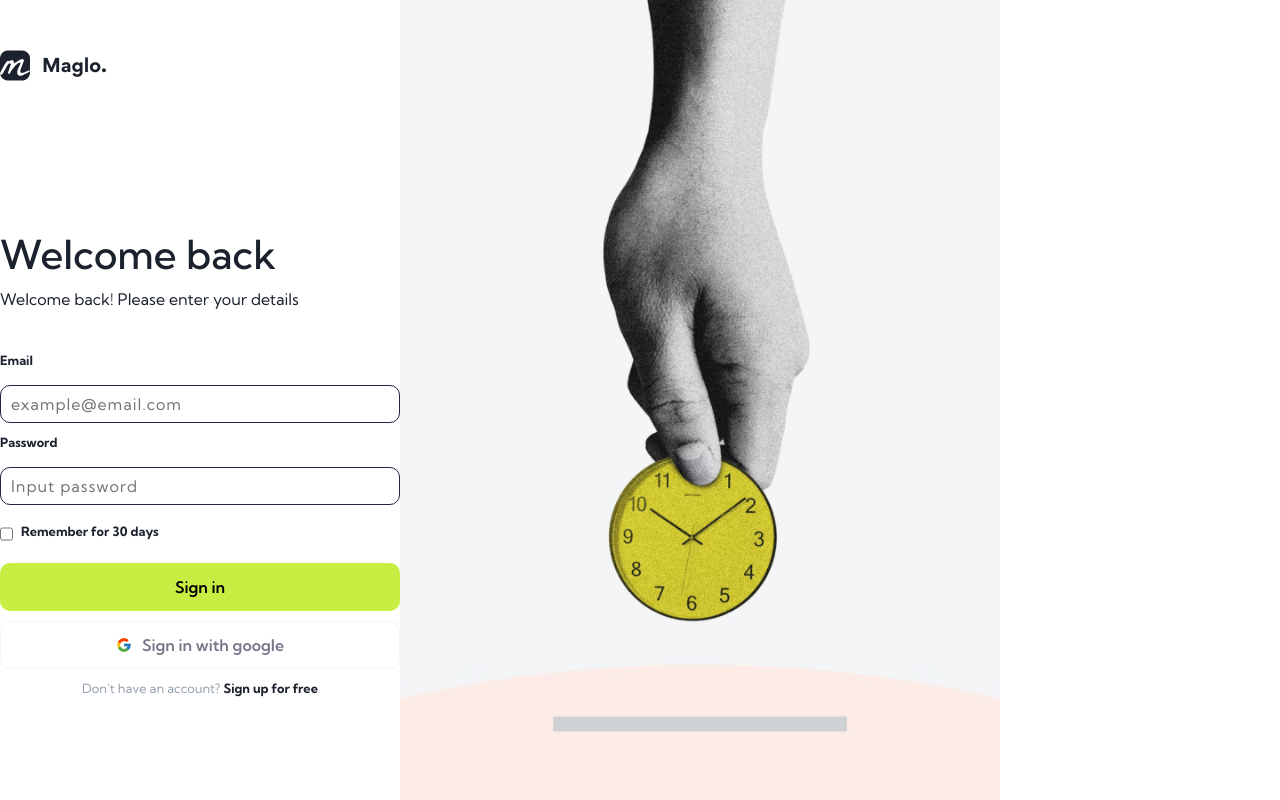
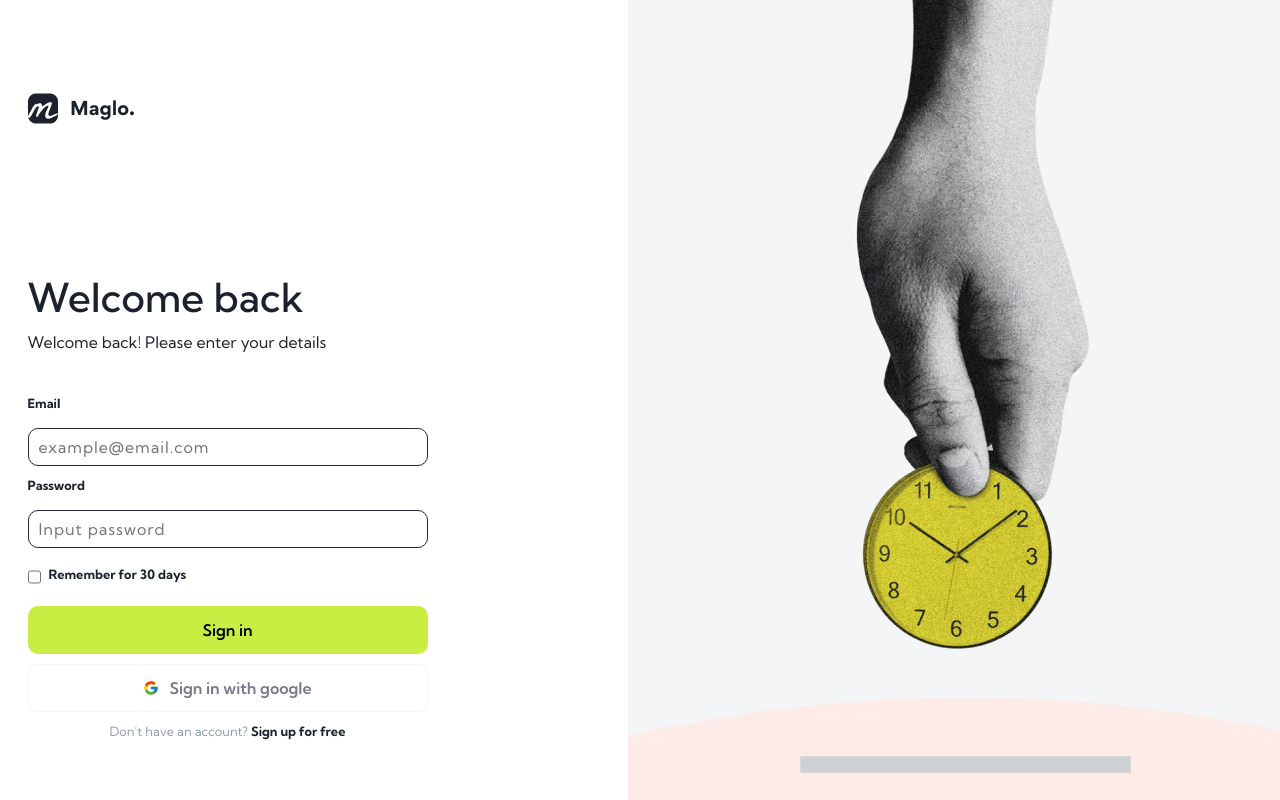
Before and after one commit to dinaamrr/Dina-Amr, a React (Create React App) app in the folder Maglo-dashboard/: page /signin in a window 1280 px wide. Built offline with nearby package versions, Linux system fonts and the light colour scheme; no server answers.

Commit message:
Update signin.css

```diff
--- a/Maglo-dashboard/src/styles/signin.css
+++ b/Maglo-dashboard/src/styles/signin.css
@@ -3,12 +3,17 @@
     width: 100%;
     height: 100%;
     background: var(--background-one);
+    align-items: center;
+    justify-content: center;
+    padding-left: 50px;
+    overflow-x: hidden;
+
   }
   .signin-content {
     width: 100%;
     display: flex;
     justify-content: center;
-    /* align-items: center; */
+     align-items: center;
     padding-top: 50px;
   }
   .signin-form form {
@@ -88,3 +93,6 @@
   .logoo{
     padding-bottom: 150px;
   }
+  .hand-image{
+    padding-left: 200px;
+  }
```
